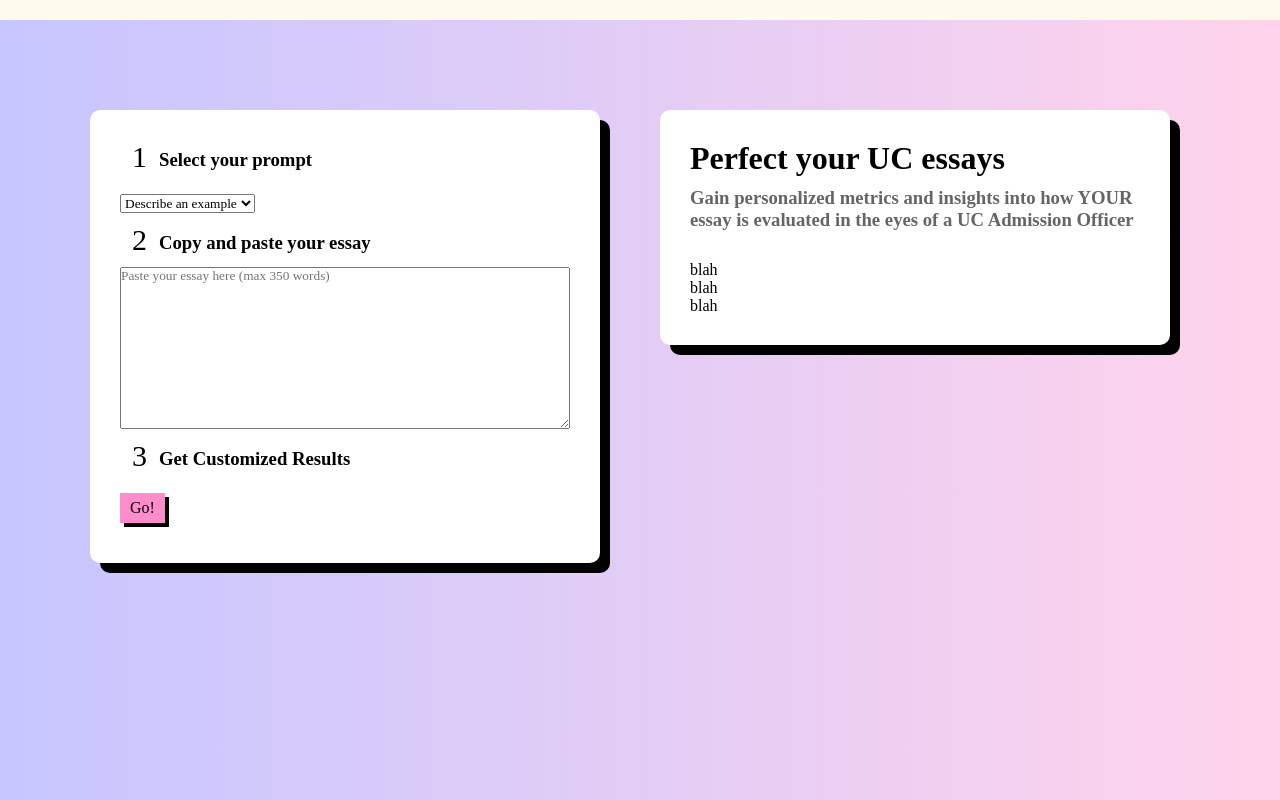
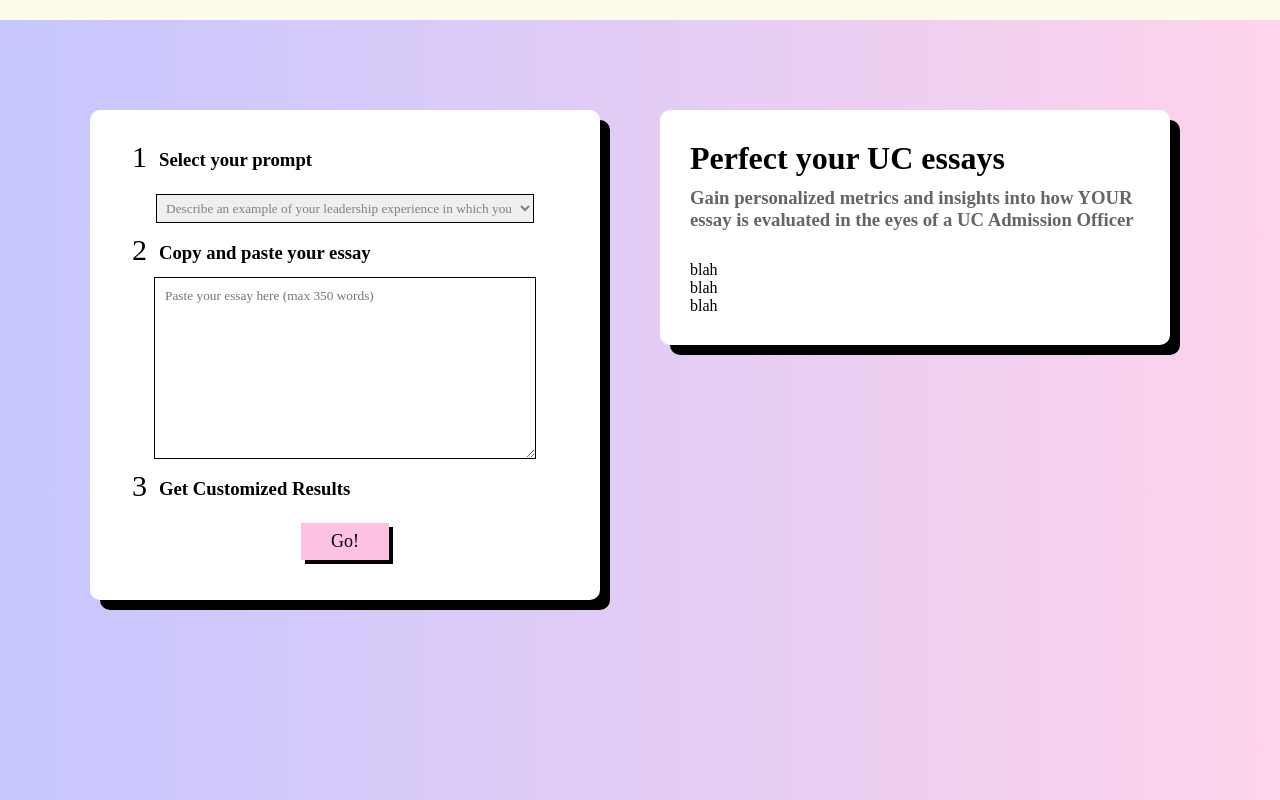
Before and after one commit to Lopez-Jordan/UC-Chatbot, a React (Vite) app in the folder client/: page / in a window 1280 px wide. Shown: the part 780-1580 px from the top of the page. Built offline with nearby package versions, Linux system fonts and the light colour scheme; a web font is replaced by a local one.

Commit message:
updated styling once again

```diff
--- a/client/src/Chatbot.css
+++ b/client/src/Chatbot.css
@@ -7,7 +7,7 @@
   flex-direction: column;
   overflow: hidden;
   background-color: rgb(0, 0, 0);
-  box-shadow: 16px 16px 0 rgb(179, 179, 255)
+  box-shadow: 16px 16px 0 rgb(179, 179, 255);
 }
 
 
@@ -114,7 +114,7 @@
 }
 
 #inputText:focus {
-  border: 1.5px solid black;
+  border: 2.5px solid rgb(179, 179, 255);
 }
 
 .char-counter {
--- a/client/src/Reviewer.css
+++ b/client/src/Reviewer.css
@@ -44,6 +44,9 @@
 #essay{
     margin-bottom: 10px;
     height: 160px;
+    width: 80%;
+    border: 1.75px solid black;
+    padding: 10px;
 }
 
 
@@ -58,16 +61,19 @@
 }
 
 select{
-    width: 30%;
+    width: 84%;
     margin: 10px 0px;
+    border: 1.75px solid black;
+    padding: 5px;
+    color: grey;
 }
 #getFeedback{
-    font-size: 16px;
+    font-size: 18px;
     margin: 10px 0px;
     width: fit-content;
-    padding: 6px 10px;
+    padding: 8px 30px;
     color: black;
-    background-color: rgb(255, 141, 204);
+    background-color: rgb(253, 194, 227);
     border: none;
     cursor: pointer;
     box-shadow: 4px 4px 0px black;
--- a/client/src/Reviewer.jsx
+++ b/client/src/Reviewer.jsx
@@ -54,6 +54,7 @@
             <div className='numContainer'><span className='numSpan'>1</span>
               <h3>Select your prompt</h3>
             </div>
+            <div style={{display: "Flex", justifyContent: "center"}}>
               <select
                 onChange={(e) => setPrompt(e.target.value)}
                 value={prompt}
@@ -67,19 +68,24 @@
                 <option value="7">What have you done to make your school or your community a better place?</option>
                 <option value="8">Beyond what has already been shared in your application, what do you believe makes you a strong candidate for admissions to the University of California?</option>
               </select>
+            </div>
             <div className='numContainer'><span className='numSpan'>2</span>
               <h3>Copy and paste your essay</h3>
             </div>
+            <div style={{display: "Flex", justifyContent: "center"}}>
               <textarea
                 id='essay'
                 onChange={(e) => setInputEssay(e.target.value)}
                 value={inputEssay}
                 placeholder="Paste your essay here (max 350 words)"
               ></textarea>
+            </div>
             <div className='numContainer'><span className='numSpan'>3</span>
               <h3>Get Customized Results</h3>
             </div>
+            <div style={{display: "Flex", justifyContent: "center"}}>
               <button id="getFeedback" type='submit'>Go!</button>
+            </div>
           </form>
           {displayResults &&
             <>
```
Lines whose indentation alone changed are shown as unchanged.
